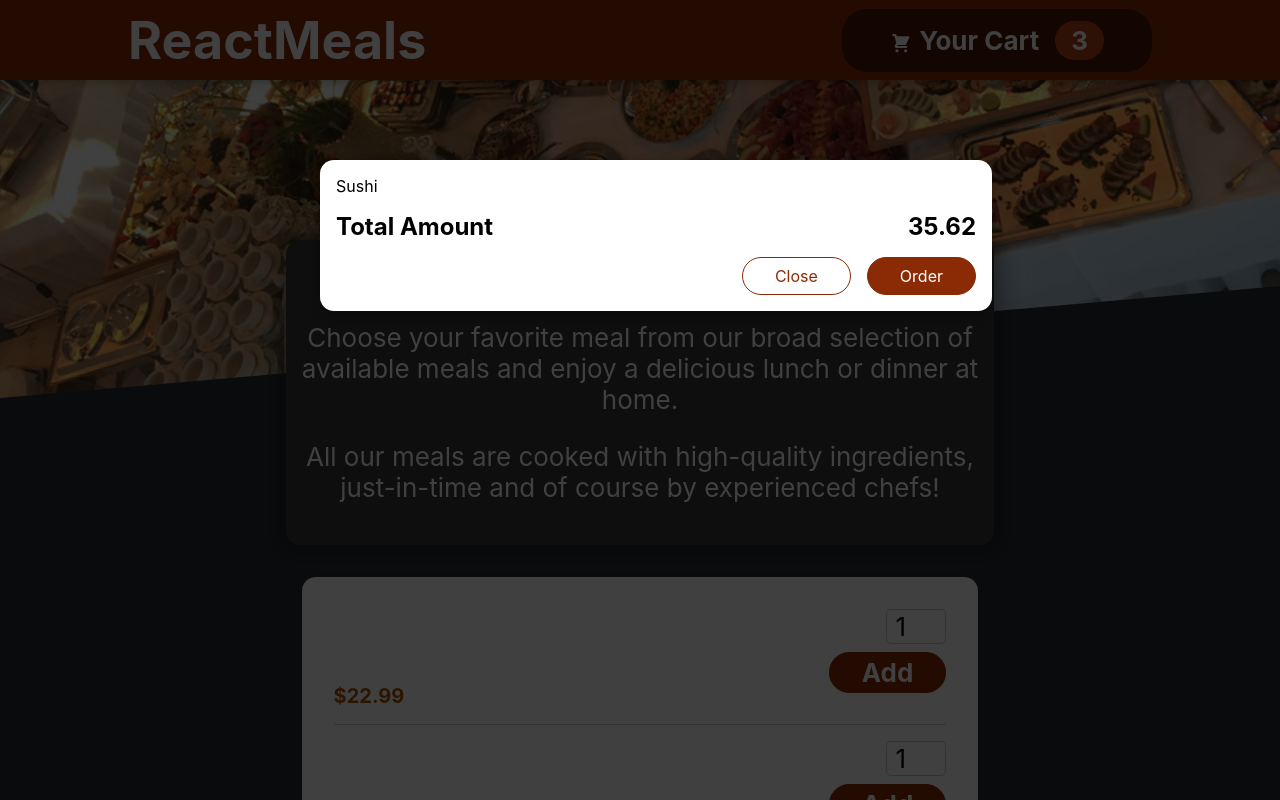
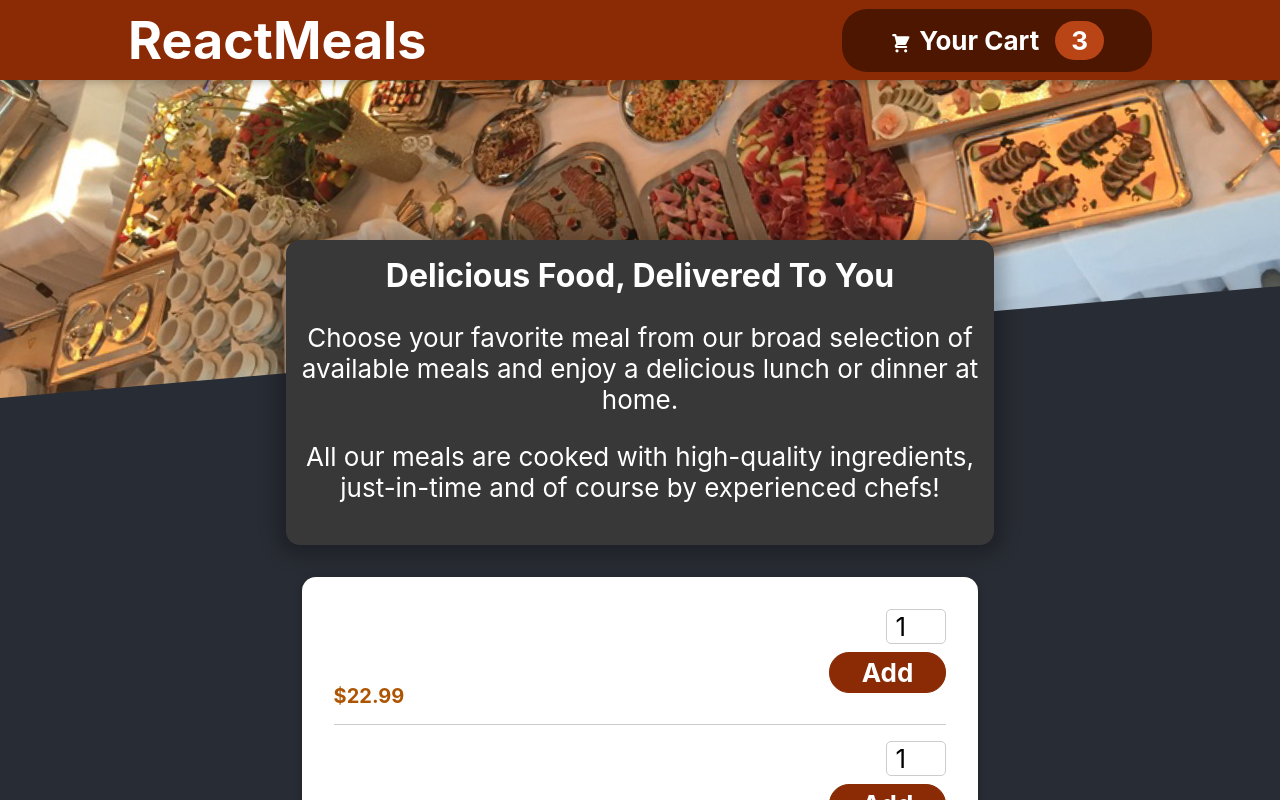
Before and after one commit to kumarthakurneeraj123/restaurant-app, a React (Create React App) app: page / in a window 1280 px wide. Shown: the top 800 px of the page. Built offline with nearby package versions, Linux system fonts and the light colour scheme.

Commit message:
Cart open close

```diff
--- a/src/App.js
+++ b/src/App.js
@@ -1,3 +1,4 @@
+import { useState } from 'react';
 
 import classes from './App.module.css';
 
@@ -6,10 +7,17 @@
 
 import Header from './components/Layout/Header';
 function App() {
+  const [cartIsShown, setCartIsShown] = useState(false);
+  const showCartHandler =()=>{
+    setCartIsShown(true);
+  }
+  const hideCartHandler =()=>{
+    setCartIsShown(false);
+  }
   return (
     <div className={classes.fragment}>
-        <Cart />
-        <Header/>
+        {cartIsShown && <Cart onClose={hideCartHandler}/>}
+        <Header onShowCart={showCartHandler}/>
         <main>
           <Meals />
         </main>
--- a/src/components/Cart/Cart.js
+++ b/src/components/Cart/Cart.js
@@ -11,14 +11,14 @@
   );
 
   return (
-    <Modal>
+    <Modal onClose={props.onClose}>
       {cartItems}
       <div className={classes.total}>
         <span>Total Amount</span>
         <span>35.62</span>
       </div>
       <div className={classes.actions}>
-        <button className={classes['button--alt']}>Close</button>
+        <button onClick={props.onClose} className={classes['button--alt']}>Close</button>
         <button className={classes.button}>Order</button>
       </div>
     </Modal>
--- a/src/components/Layout/Header.js
+++ b/src/components/Layout/Header.js
@@ -9,7 +9,7 @@
     <Fragment>
       <header className={classes.header}>
         <h1>ReactMeals</h1>
-        <HeaderCartButton />
+        <HeaderCartButton onShowCart={props.onShowCart}/>
       </header>
       <div className={classes['main-image']}>
         <img src={mealsImage} alt='A table full of delicious food!' />
--- a/src/components/Layout/HeaderCartButton.js
+++ b/src/components/Layout/HeaderCartButton.js
@@ -3,9 +3,9 @@
 import CartIcon from "../Cart/CartIcon";
 import classes from './HeaderCartButton.module.css';
 
-const HeaderCartButton =()=>{
+const HeaderCartButton =(props)=>{
     return (
-        <button className={classes.button}>
+        <button onClick={props.onShowCart} className={classes.button}>
             <span className={classes.icon}>
                 <CartIcon />
             </span>
--- a/src/components/UI/Modal.js
+++ b/src/components/UI/Modal.js
@@ -4,7 +4,7 @@
 import classes from './Modal.module.css';
 
 const Backdrop = (props) => {
-  return <div className={classes.backdrop} />;
+  return <div className={classes.backdrop} onClick={props.onClose}/>;
 };
 
 const ModalOverlay = (props) => {
@@ -20,7 +20,7 @@
 const Modal = (props) => {
   return (
     <Fragment>
-      {ReactDOM.createPortal(<Backdrop />, portalElement)}
+      {ReactDOM.createPortal(<Backdrop onClose ={props.onClose}/>, portalElement)}
       {ReactDOM.createPortal(
         <ModalOverlay>{props.children}</ModalOverlay>,
         portalElement
```
